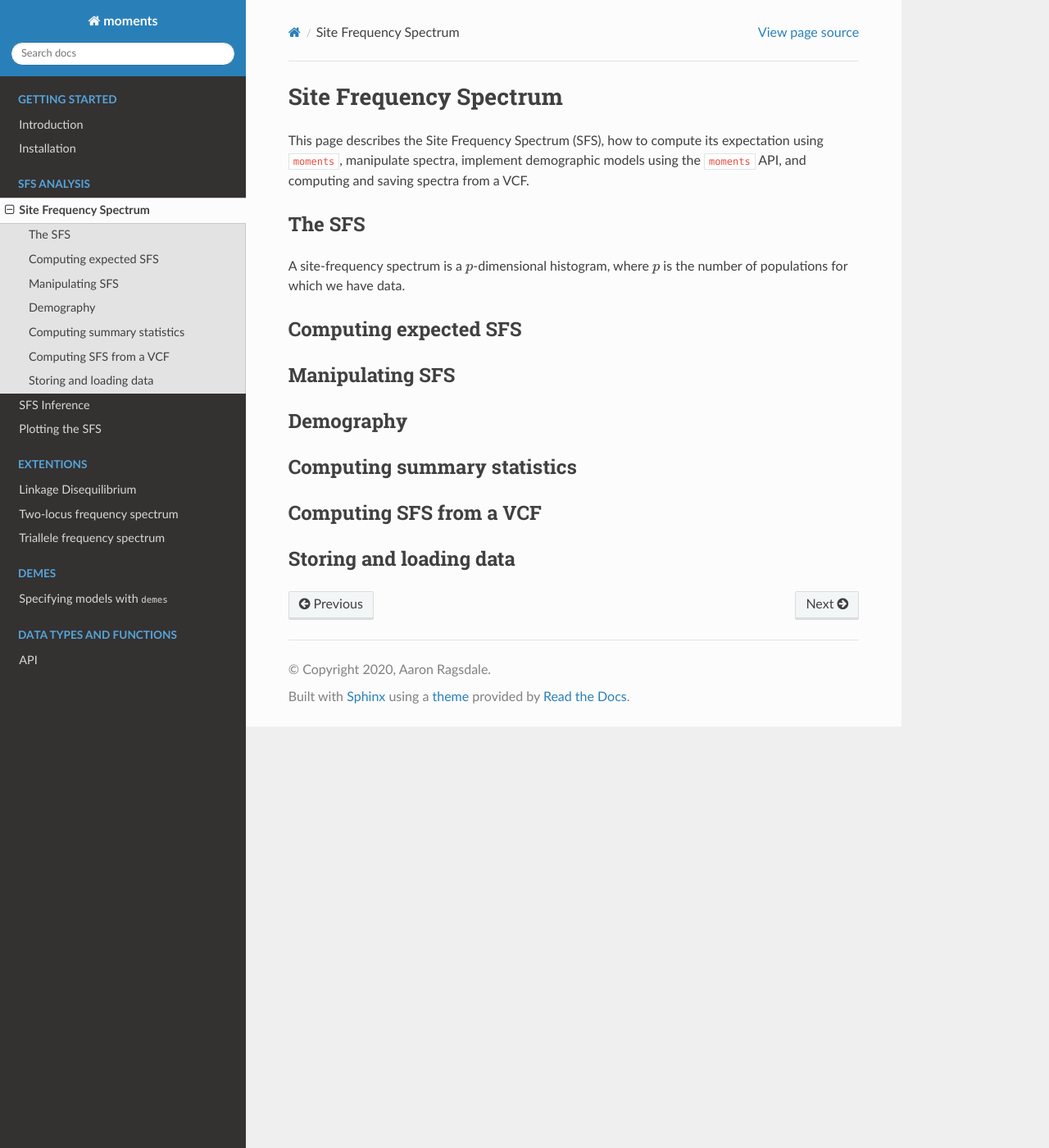
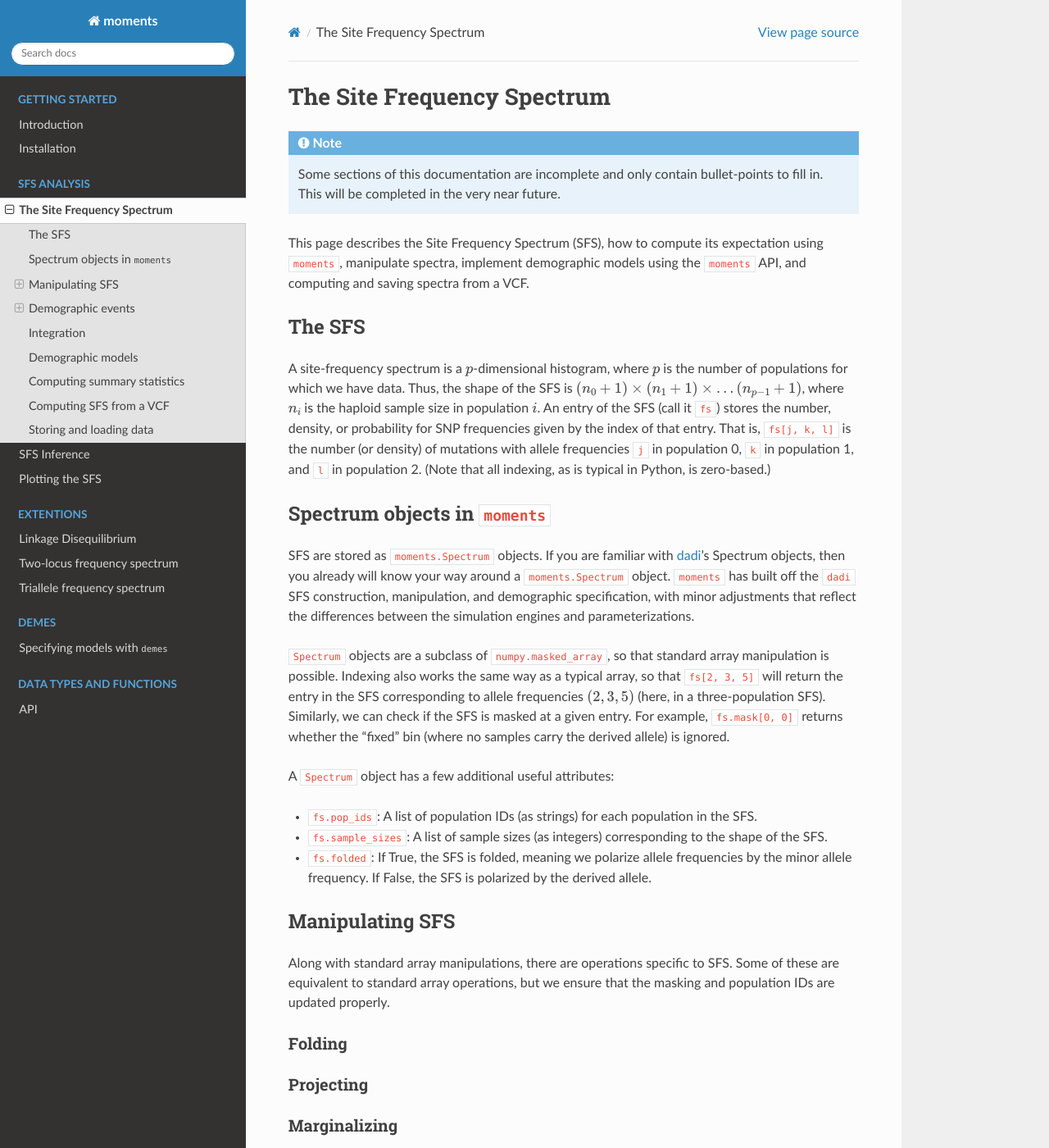
Before and after one commit to MomentsLD/moments, a Sphinx documentation site: the page built from docs/sfs.rst, in a window 1280 px wide and 1400 px high. Shown: the whole window at 82% size. Built offline with Sphinx 7.4.7 and the Read the Docs theme 2.0.0, drawn with Linux system fonts in a browser that asks for light colours; some of the changed text lies outside the part shown.

Commit message:
backbone of sfs docs

```diff
--- a/docs/sfs.rst
+++ b/docs/sfs.rst
@@ -1,6 +1,11 @@
-=======================
-Site Frequency Spectrum
-=======================
+===========================
+The Site Frequency Spectrum
+===========================
+
+.. note::
+   Some sections of this documentation are incomplete and only contain
+   bullet-points to fill in. This will be completed in the very near
+   future.
 
 This page describes the Site Frequency Spectrum (SFS), how to compute
 its expectation using ``moments``, manipulate spectra, implement demographic
@@ -11,28 +16,112 @@ The SFS
 ^^^^^^^
 
 A site-frequency spectrum is a :math:`p`-dimensional histogram, where :math:`p`
-is the number of populations for which we have data.
+is the number of populations for which we have data. Thus, the shape of the SFS
+is :math:`(n_0+1) \times (n_1+1) \times \ldots (n_{p-1}+1)`, where :math:`n_i`
+is the haploid sample size in population :math:`i`. An entry of the SFS
+(call it ``fs``) stores the number, density, or probability for SNP frequencies
+given by the index of that entry. That is, ``fs[j, k, l]`` is the number
+(or density) of mutations with allele frequencies ``j`` in population 0, ``k``
+in population 1, and ``l`` in population 2. (Note that all indexing, as is
+typical in Python, is zero-based.)
 
-Computing expected SFS
-^^^^^^^^^^^^^^^^^^^^^^
+Spectrum objects in ``moments``
+^^^^^^^^^^^^^^^^^^^^^^^^^^^^^^^
 
+SFS are stored as ``moments.Spectrum`` objects. If you are familiar with
+`dadi <https://bitbucket.org/ryangutenkunst/dadi.git>`_'s Spectrum objects,
+then you already will know your way around a ``moments.Spectrum`` object.
+``moments`` has built off the ``dadi`` SFS construction, manipulation,
+and demographic specification, with minor adjustments that reflect the
+differences between the simulation engines and parameterizations.
+
+``Spectrum`` objects are a subclass of ``numpy.masked_array``, so that standard
+array manipulation is possible. Indexing also works the same way as a typical
+array, so that ``fs[2, 3, 5]`` will return the entry in the SFS corresponding
+to allele frequencies :math:`(2, 3, 5)` (here, in a three-population SFS).
+Similarly, we can check if the SFS is masked at a given entry. For example,
+``fs.mask[0, 0]`` returns whether the "fixed" bin (where no samples carry
+the derived allele) is ignored.
+
+A ``Spectrum`` object has a few additional useful attributes:
+
+- ``fs.pop_ids``: A list of population IDs (as strings) for each population
+  in the SFS.
+- ``fs.sample_sizes``: A list of sample sizes (as integers) corresponding to
+  the shape of the SFS.
+- ``fs.folded``: If True, the SFS is folded, meaning we polarize
+  allele frequencies by the minor allele frequency. If False, the SFS is
+  polarized by the derived allele.
 
 Manipulating SFS
 ^^^^^^^^^^^^^^^^
 
+Along with standard array manipulations, there are operations specific to SFS.
+Some of these are equivalent to standard array operations, but we ensure that
+the masking and population IDs are updated properly.
 
-Demography
-^^^^^^^^^^
+Folding
+=======
 
+Projecting
+==========
+
+Marginalizing
+=============
+
+Resampling
+==========
+
+Demographic events
+^^^^^^^^^^^^^^^^^^
+
+Population splits
+=================
+
+Admixture and mergers
+=====================
+
+Pulse migration
+===============
+
+Integration
+^^^^^^^^^^^
+
+- size functions
+- integration time and time units
+- migration rates
+- scaled mutation rate
+- selection and dominance
+- frozen populations
+- mutation models (ISM vs reversible mutations)
+
+Demographic models
+^^^^^^^^^^^^^^^^^^
+
+- IM example
+- see Gallery for more examples of 1-, 2-, and 3-population demographic models
 
 Computing summary statistics
 ^^^^^^^^^^^^^^^^^^^^^^^^^^^^
 
+One-population stats
 
+- Watterson's theta
+- Diversity (pi)
+- Tajima's D
+
+Two-population stats
+
+- FST
 
 Computing SFS from a VCF
 ^^^^^^^^^^^^^^^^^^^^^^^^
 
+Using ``Misc.make_data_dict_vcf`` and ``Spectrum.from_data_dict``.
 
 Storing and loading data
 ^^^^^^^^^^^^^^^^^^^^^^^^
+
+- The Spectrum file format
+- Writing to file
+- Loading from file
```
